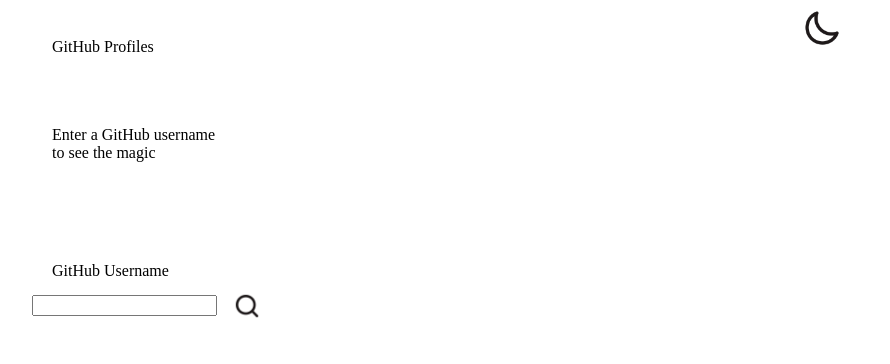
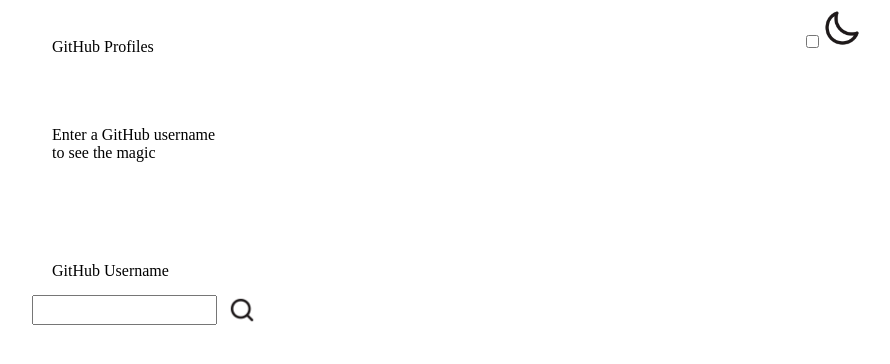
Before and after one commit to startapprogress/webpackreactredux, a React (Create React App) app: page / in a window 1280 px wide. Shown: the top 364 px of the page, without its empty margins (206-1096 px from the left). Built offline with nearby package versions, Linux system fonts and the light colour scheme.

Commit message:
first commit

```diff
--- a/src/components/Header.css
+++ b/src/components/Header.css
@@ -2,12 +2,7 @@
 .img{
 margin-left: 1000px;
 }
-.search{
-margin-left: 430px;
-    margin-top: -25px;
 
-
-}
 .width{
     width: 40px;
     height: 40px;
@@ -26,14 +21,20 @@
 
 }
 .input {
-    margin-left: 300px;
-    margin-top: 15px;
+ display: flex;
+
 }
 .month{
 width: 30px;
     height: 30px;
+margin-left: 10px;
 
 
+}
+
+.toggle{
+ position: relative;
+    display: inline-block;
 
 }
 .month:hover{
--- a/src/components/Header.js
+++ b/src/components/Header.js
@@ -3,6 +3,7 @@
 import Axios from "axios";
 import {useHistory} from "react-router";
 import Sun from "./Sun";
+import {styled} from 'linaria/react'
 
 export default function Header ({props}) {
     const history=useHistory()
@@ -34,16 +35,19 @@
     <div>
         <div onClick={()=>{
            history.push("sun")
-        }} className="img">
+        }}
+
+             className="img">
+            <input type="checkbox" className="toggle"/>
             <img className="width" src={require("../assets/img/moon-outline.png")} alt=""/>
         </div>
         <div className="GitHub">
-            <p>
+            <p >
                 GitHub Profiles
             </p>
         </div>
         <div className="Enter">
-            <p>   Enter a GitHub username<br/> to see the magic</p>
+            <p >   Enter a GitHub username<br/> to see the magic</p >
         </div>
         <div className="One">
         <label>
@@ -52,16 +56,8 @@
         </div>
             <div className="input">
             <input type="text"/>
-
-
-            </div>
-        <div
-            onClick={Search}
-
-            className="search">
-            { state.posts.map(person => <li>{person.message}</li>)}
-            <img className="month" src={require("./../assets/img/search-outline.png")}/>
-        </div>
+                    <img className="month" src={require("./../assets/img/search-outline.png")}/>
+                </div>
     </div>
 )
 }
```
Also changed, not shown: package.json (+10 -0 lines), 1 other file (tests, documents, lock files or other folders).
